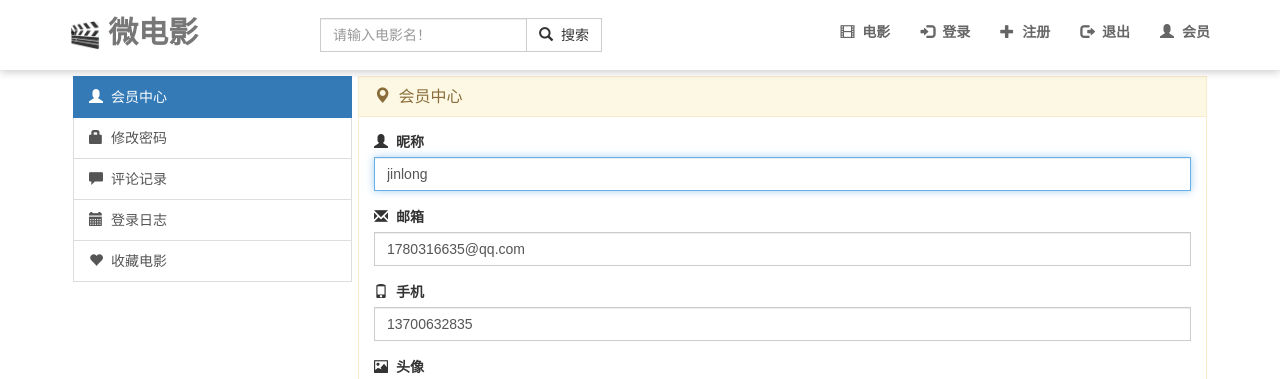
After one commit to summerliu1024/flask_movie, a Flask app: page /user in a window 1280 px wide. The commit adds this page. Shown: the top 379 px of the page. Run offline with Flask 2, Linux system fonts and the light colour scheme; some libraries are stand-ins or nearby versions.

Commit message:
导航条上会员按钮页面渲染，实现了会员中心页面的渲染

```diff
--- a/app/home/views.py
+++ b/app/home/views.py
@@ -22,3 +22,23 @@ def logout():
 @home.route("/register")
 def register():
     return render_template("home/register.html")
+
+@home.route("/user")
+def user():
+    return render_template("home/user.html")
+
+@home.route("/pwd")
+def pwd():
+    return render_template("home/pwd.html")
+
+@home.route("/comments")
+def comments():
+    return render_template("home/comments.html")
+
+@home.route("/loginlog")
+def loginlog():
+    return render_template("home/loginlog.html")
+
+@home.route("/moviecol")
+def moviecol():
+    return render_template("home/moviecol.html")
--- a/app/static/tpl/2-movie/user.html
+++ b/app/static/tpl/2-movie/user.html
@@ -96,6 +96,7 @@
             </a>
         </div>
     </div>
+
     <div class="col-md-9">
         <div class="panel panel-warning">
             <div class="panel-heading">
--- a/app/templates/home/home.html
+++ b/app/templates/home/home.html
@@ -15,6 +15,10 @@
         .navbar-brand > img {
             display: inline;
         }
+
+        {% block user_style %}
+
+        {% endblock %}
 
     </style>
     <style>
@@ -68,7 +72,7 @@
                             class="glyphicon glyphicon-log-out"></span>&nbsp;退出</a>
                 </li>
                 <li>
-                    <a class="curlink" href="user.html"><span class="glyphicon glyphicon-user"></span>&nbsp;会员</a>
+                    <a class="curlink" href="{{ url_for('home.user') }}"><span class="glyphicon glyphicon-user"></span>&nbsp;会员</a>
                 </li>
             </ul>
         </div>
--- /dev/null
+++ b/app/templates/home/menu.html
@@ -0,0 +1,19 @@
+<div class="col-md-3">
+    <div class="list-group">
+        <a href="user.html" class="list-group-item active">
+            <span class="glyphicon glyphicon-user"></span>&nbsp;会员中心
+        </a>
+        <a href="pwd.html" class="list-group-item">
+            <span class="glyphicon glyphicon-lock"></span>&nbsp;修改密码
+        </a>
+        <a href="comments.html" class="list-group-item">
+            <span class="glyphicon glyphicon-comment"></span>&nbsp;评论记录
+        </a>
+        <a href="loginlog.html" class="list-group-item">
+            <span class="glyphicon glyphicon-calendar"></span>&nbsp;登录日志
+        </a>
+        <a href="moviecol.html" class="list-group-item">
+            <span class="glyphicon glyphicon-heart"></span>&nbsp;收藏电影
+        </a>
+    </div>
+</div>
--- /dev/null
+++ b/app/templates/home/user.html
@@ -0,0 +1,61 @@
+{% extends "home/home.html" %}
+
+{% block user_style %}
+    .col-lg-1, .col-lg-10, .col-lg-11, .col-lg-12, .col-lg-2, .col-lg-3, .col-lg-4, .col-lg-5, .col-lg-6, .col-lg-7,
+    .col-lg-8, .col-lg-9, .col-md-1, .col-md-10, .col-md-11, .col-md-12, .col-md-2, .col-md-3, .col-md-4, .col-md-5,
+    .col-md-6, .col-md-7, .col-md-8, .col-md-9, .col-sm-1, .col-sm-10, .col-sm-11, .col-sm-12, .col-sm-2, .col-sm-3,
+    .col-sm-4, .col-sm-5, .col-sm-6, .col-sm-7, .col-sm-8, .col-sm-9, .col-xs-1, .col-xs-10, .col-xs-11, .col-xs-12,
+    .col-xs-2, .col-xs-3, .col-xs-4, .col-xs-5, .col-xs-6, .col-xs-7, .col-xs-8, .col-xs-9{
+    padding-right: 3px;
+    padding-left: 3px;
+    }
+{% endblock %}
+{% block content %}
+    {% include "home/menu.html" %}
+    <div class="col-md-9">
+        <div class="panel panel-warning">
+            <div class="panel-heading">
+                <h3 class="panel-title"><span class="glyphicon glyphicon-map-marker"></span>&nbsp;会员中心</h3>
+            </div>
+            <div class="panel-body">
+                <form role="form">
+                    <fieldset>
+                        <div class="form-group">
+                            <label for="input_name"><span class="glyphicon glyphicon-user"></span>&nbsp;昵称</label>
+                            <input id="input_name" class="form-control" placeholder="昵称" name="name" type="text"
+                                   autofocus value="jinlong">
+                        </div>
+                        <div class="col-md-12" id="error_name"></div>
+                        <div class="form-group">
+                            <label for="input_email"><span class="glyphicon glyphicon-envelope"></span>&nbsp;邮箱</label>
+                            <input id="input_email" class="form-control" placeholder="邮箱" name="email" type="email"
+                                   autofocus value="1780316635@qq.com">
+                        </div>
+                        <div class="col-md-12" id="error_email"></div>
+                        <div class="form-group">
+                            <label for="input_phone"><span class="glyphicon glyphicon-phone"></span>&nbsp;手机</label>
+                            <input id="input_phone" class="form-control" placeholder="手机" name="phone" type="text"
+                                   autofocus value="13700632835">
+                        </div>
+                        <div class="col-md-12" id="error_phone"></div>
+                        <div class="form-group">
+                            <label for="input_face"><span class="glyphicon glyphicon-picture"></span>&nbsp;头像</label>
+                            <img src="holder.js/100x100" class="img-responsive img-rounded">
+                            <a class="btn btn-primary" style="margin-top:6px;"><span
+                                    class="glyphicon glyphicon-open"></span>&nbsp;上传头像</a>
+                            <input id="input_face" class="form-control" name="face" type="hidden" autofocus>
+                        </div>
+                        <div class="col-md-12" id="error_face"></div>
+                        <div class="form-group">
+                            <label for="input_info"><span class="glyphicon glyphicon-edit"></span>&nbsp;简介</label>
+                            <textarea class="form-control" rows="10" id="input_info">十年窗下无人问，一举成名天下知</textarea>
+                        </div>
+                        <div class="col-md-12" id="error_info"></div>
+                        <a href="user.html" class="btn btn-success"><span class="glyphicon glyphicon-saved"></span>&nbsp;保存修改</a>
+                    </fieldset>
+                </form>
+            </div>
+        </div>
+    </div>
+
+{% endblock %}
```
Also changed, not shown: app/templates/home/comments.html (added), app/templates/home/loginlog.html (added), app/templates/home/moviecol.html (added), app/templates/home/pwd.html (added).
